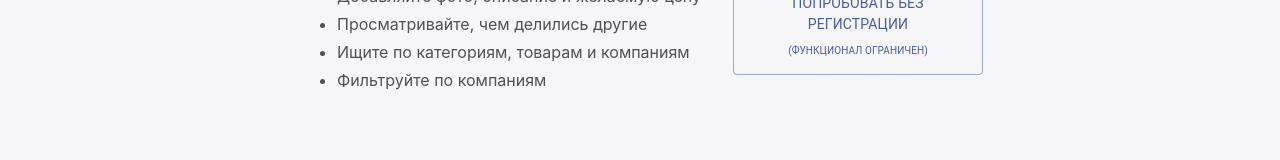
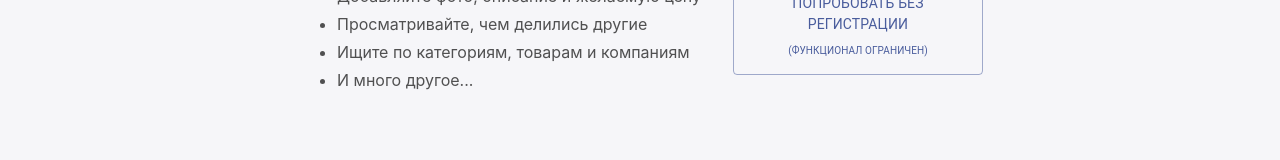
Before and after one commit to REMAINS-TEAM/remains, a React (Create React App) app in the folder fe/: page /welcome in a window 1280 px wide. Shown: the part 433-593 px from the top of the page. Built offline with nearby package versions, Linux system fonts and the light colour scheme.

Commit message:
return deploy

```diff
--- a/fe/src/pages/Welcome/index.tsx
+++ b/fe/src/pages/Welcome/index.tsx
@@ -42,7 +42,7 @@ const WelcomePage = () => {
           <li>Добавляйте фото, описание и желаемую цену</li>
           <li>Просматривайте, чем делились другие</li>
           <li>Ищите по категориям, товарам и компаниям</li>
-          <li>Фильтруйте по компаниям</li>
+          <li>И много другое...</li>
         </Box>
       </Box>
       <Box sx={{ display: 'flex', flexDirection: 'column' }}>
```
